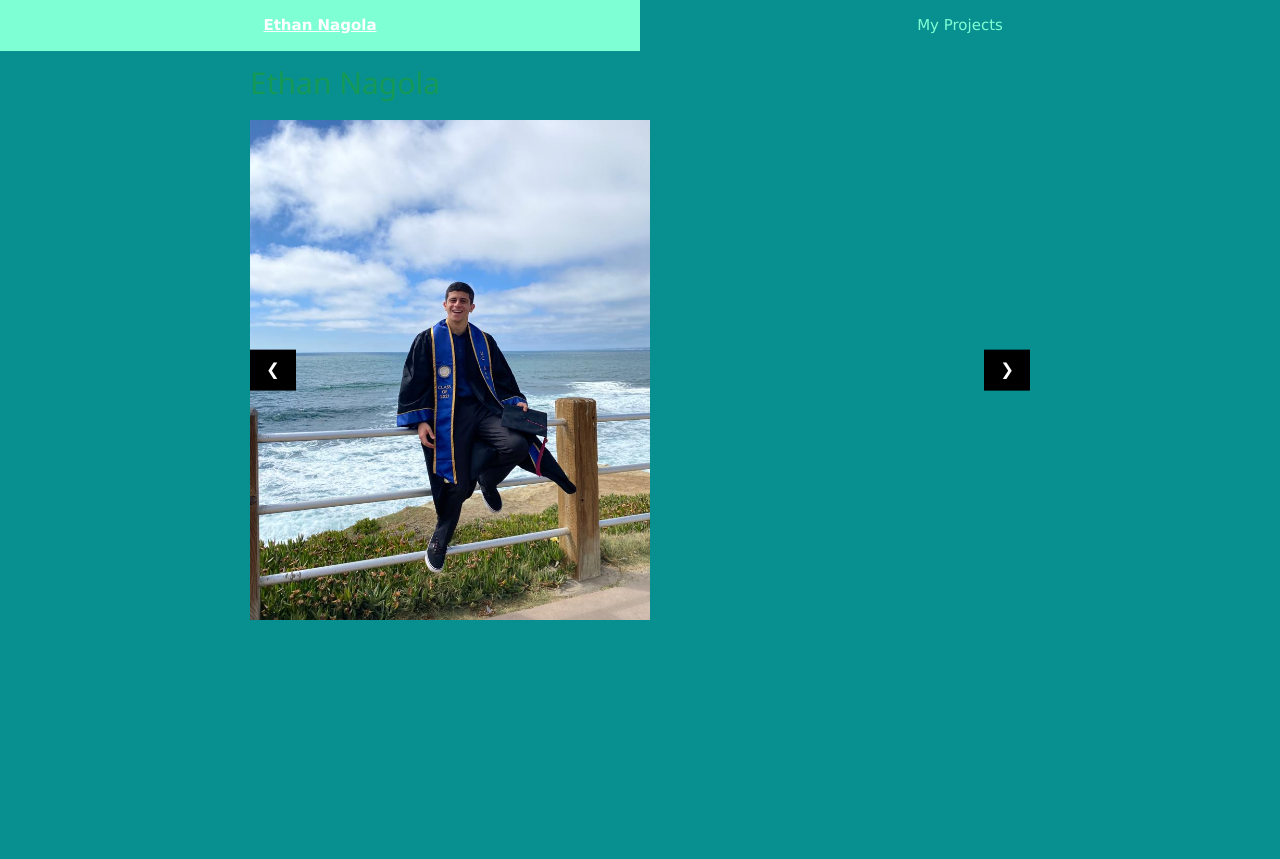
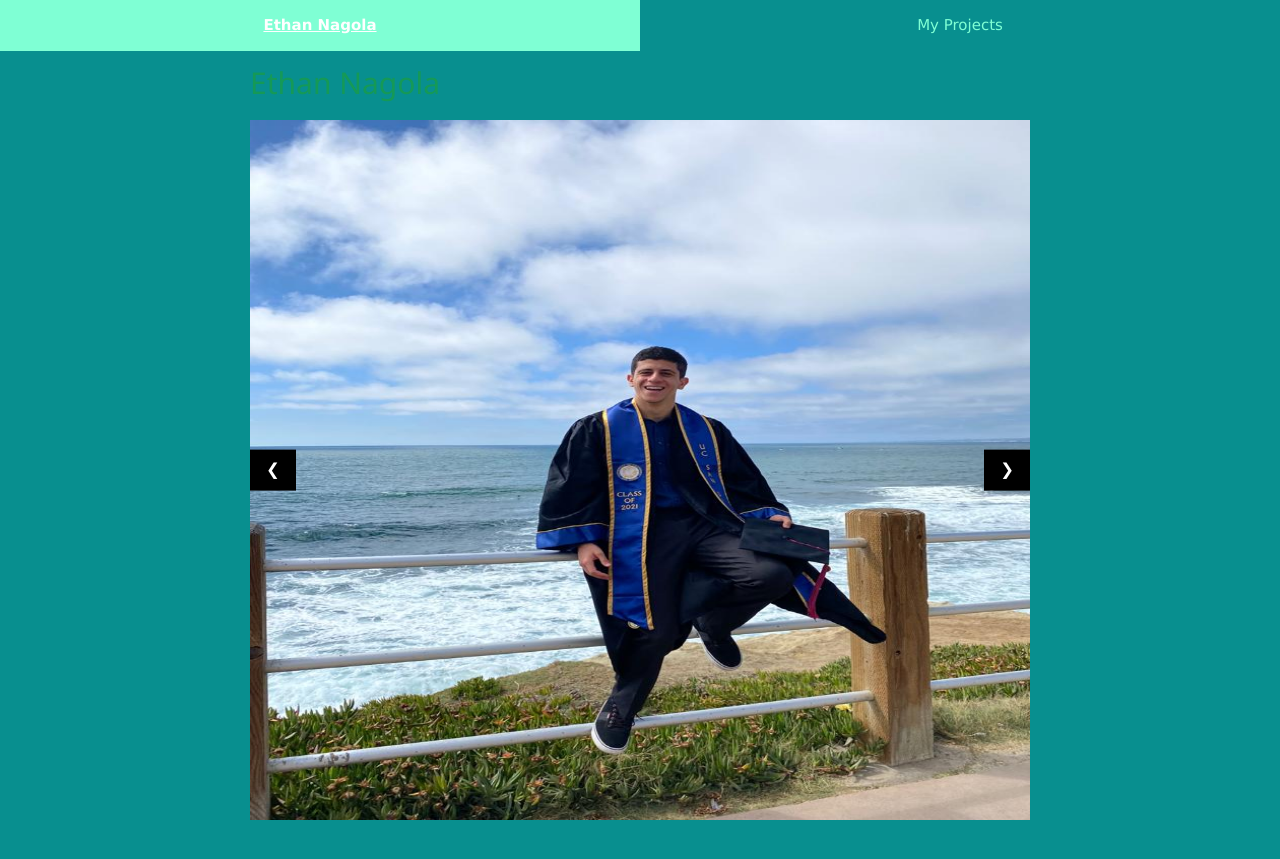
Before and after one commit to enagola/web, a Jekyll site: the page built from docs/ethan.md, in a window 1280 px wide. Shown: the top 859 px of the page. Built offline with Jekyll 4.4.1, drawn with Linux system fonts in a browser that asks for light colours.

Commit message:
Update ethan.md

```diff
--- a/docs/ethan.md
+++ b/docs/ethan.md
@@ -15,7 +15,7 @@ pageheader: page-header-about
 <h2 style="color: 7FFFD4;">Ethan Nagola</h2>
 
 <div class="w3-content w3-display-container">
-  <img class="mySlides" src="Photos/EthanPic.jpeg" width="400" height="500">
+  <img class="mySlides" src="Photos/EthanPic.jpeg" height="700" style="width:100%">
  <p class="mySlides" style="width:100%">I graduated from UCSD with a Major in Computer Science
      and Minor in Cognitive sciences after 3 years in June of 2021.
      I am currently working on graduating as a Masters of Sciences
```
